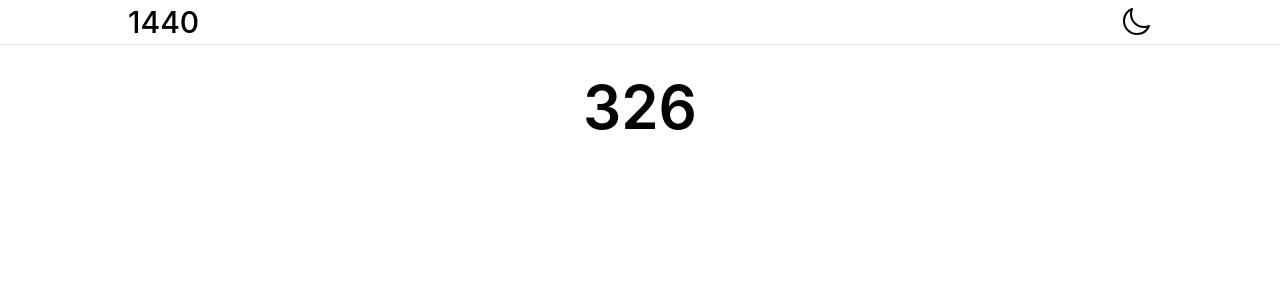
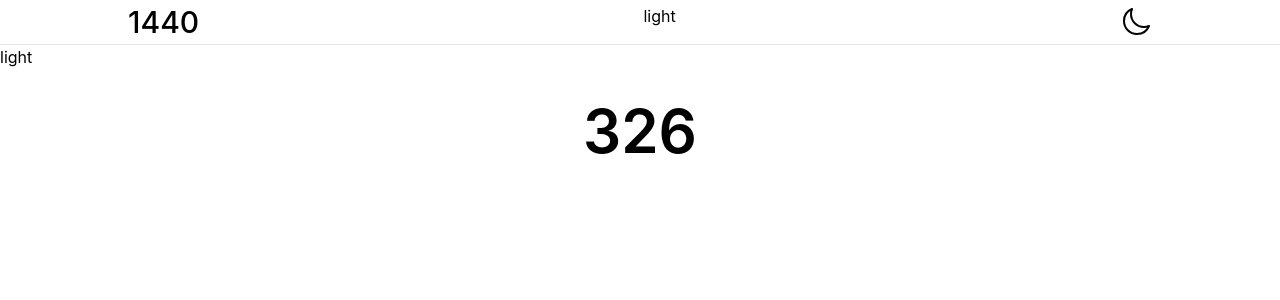
Before and after one commit to RyanTurner02/1440, a React (Create React App) app: page / in a window 1280 px wide. Shown: the top 300 px of the page. Built offline with nearby package versions, Linux system fonts and the light colour scheme; the HTML template or start-up script is replaced by a standard one.

Commit message:
Change theme value between components

```diff
--- a/src/App.tsx
+++ b/src/App.tsx
@@ -1,21 +1,35 @@
 import './App.css';
+import { useState, createContext } from 'react';
 import { BrowserRouter, Routes, Route } from 'react-router-dom';
 import Header from './components/Header';
 import Timer from './components/Timer';
 import About from './pages/About';
 import NotFound from './pages/NotFound';
 
+export const ThemeContext = createContext("light");
+
 function App() {
+  const [theme, setTheme] = useState("light");
+
+  const toggleTheme = () => {
+    setTheme((theme === "light") ? "dark" : "light");
+  };
+
   return (
     <BrowserRouter>
-      <Header />
-      <div className="container mx-auto">
+      <ThemeContext.Provider value={theme}>
+        <Header toggleTheme={toggleTheme} />
+        <div className={`container mx-auto ${theme}`}>
+
+          {theme}
+
           <Routes>
             <Route path="/" element={<Timer />} />
             <Route path="/about" element={<About />} />
             <Route path="*" element={<NotFound />} />
           </Routes>
         </div>
+      </ThemeContext.Provider>
     </BrowserRouter>
   );
 }
--- a/src/components/Header.tsx
+++ b/src/components/Header.tsx
@@ -1,19 +1,24 @@
-import { useState } from 'react';
+import { useState, useContext } from 'react';
+import { ThemeContext } from '../App';
 import { Link } from 'react-router-dom';
 
-const Header = () => {
-  const [hasDarkMode, setHasDarkMode] = useState(false);
+const Header = ({ toggleTheme }: any) => {
+  const theme = useContext(ThemeContext);
+
+  const [hasDarkMode, setHasDarkMode] = useState((theme === "light") ? false : true);
 
   return (
     <div className="flex justify-between px-4 md:px-16 lg:px-32 py-1 border-b">
       <h1 className="font-medium text-3xl"><Link to="/">1440</Link></h1>
 
+      {theme}
+
       {hasDarkMode ?
-        <svg className="w-8 hover:cursor-pointer" onClick={() => { setHasDarkMode(false) }} fill="none" stroke="currentColor" stroke-width="1.5" viewBox="0 0 24 24" xmlns="http://www.w3.org/2000/svg" aria-hidden="true">
+        <svg className="w-8 hover:cursor-pointer" onClick={() => { setHasDarkMode(false); toggleTheme() }} fill="none" stroke="currentColor" stroke-width="1.5" viewBox="0 0 24 24" xmlns="http://www.w3.org/2000/svg" aria-hidden="true">
           <path stroke-linecap="round" stroke-linejoin="round" d="M12 3v2.25m6.364.386l-1.591 1.591M21 12h-2.25m-.386 6.364l-1.591-1.591M12 18.75V21m-4.773-4.227l-1.591 1.591M5.25 12H3m4.227-4.773L5.636 5.636M15.75 12a3.75 3.75 0 11-7.5 0 3.75 3.75 0 017.5 0z"></path>
         </svg>
         :
-        <svg className="w-8 hover:cursor-pointer" onClick={() => { setHasDarkMode(true) }} fill="none" stroke="currentColor" stroke-width="1.5" viewBox="0 0 24 24" xmlns="http://www.w3.org/2000/svg" aria-hidden="true">
+        <svg className="w-8 hover:cursor-pointer" onClick={() => { setHasDarkMode(true); toggleTheme() }} fill="none" stroke="currentColor" stroke-width="1.5" viewBox="0 0 24 24" xmlns="http://www.w3.org/2000/svg" aria-hidden="true">
           <path stroke-linecap="round" stroke-linejoin="round" d="M21.752 15.002A9.718 9.718 0 0118 15.75c-5.385 0-9.75-4.365-9.75-9.75 0-1.33.266-2.597.748-3.752A9.753 9.753 0 003 11.25C3 16.635 7.365 21 12.75 21a9.753 9.753 0 009.002-5.998z"></path>
         </svg>
       }
```
Lines whose indentation alone changed are shown as unchanged.
